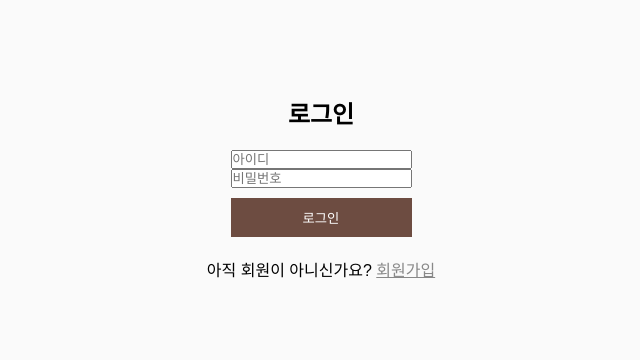
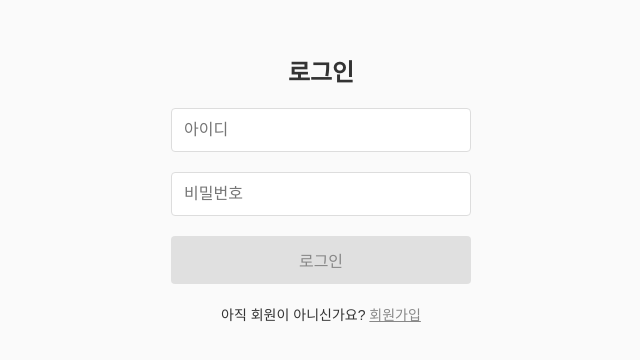
Before and after one commit to AND-SOPT-WEB/YoonJiLee, a React (Vite) app in the folder week4_assignment/: page / in a window 1280 px wide. Shown: the part 212-572 px from the top of the page, without its empty margins (319-959 px from the left). Built offline with nearby package versions, Linux system fonts and the light colour scheme.

Commit message:
feat: 로그인 폼 스타일 수정

```diff
--- a/week4_assignment/src/components/Join/JoinHobby.tsx
+++ b/week4_assignment/src/components/Join/JoinHobby.tsx
@@ -1,4 +1,5 @@
 import React, { useState } from 'react';
+import styled from 'styled-components';
 import axios from 'axios';
 
 const JoinHobby: React.FC = () => {
@@ -14,18 +15,58 @@ const JoinHobby: React.FC = () => {
   };
 
   return (
-    <div>
-      <input
+    <FormContainer>
+      <Input
         type="text"
         placeholder="취미"
         value={hobby}
         onChange={(e) => setHobby(e.target.value)}
       />
-      <button onClick={handleSignUp} disabled={!hobby}>
+      <SignUpButton onClick={handleSignUp} disabled={!hobby}>
         회원가입
-      </button>
-    </div>
+      </SignUpButton>
+    </FormContainer>
   );
 };
 
 export default JoinHobby;
+
+const FormContainer = styled.div`
+  display: flex;
+  flex-direction: column;
+  align-items: center;
+  width: 18.75rem; /* 300px */
+`;
+
+const Input = styled.input`
+  width: 100%;
+  padding: 0.75rem;
+  font-size: 1rem;
+  border: 0.063rem solid #ddd;
+  border-radius: 0.25rem;
+  margin-bottom: 1.25rem;
+  outline: none;
+  &:focus {
+    border-color: #3b82f6;
+  }
+`;
+
+const SignUpButton = styled.button`
+  width: 100%;
+  padding: 0.75rem;
+  font-size: 1rem;
+  background-color: ${({ theme }) => theme.colors.background};
+  color: #888;
+  border: none;
+  border-radius: 0.25rem;
+  cursor: pointer;
+  transition: background-color 0.3s;
+  &:disabled {
+    background-color: #e0e0e0;
+    cursor: not-allowed;
+  }
+  &:hover:enabled {
+    background-color: ${({ theme }) => theme.colors.mainColor};
+    color: white;
+  }
+`;
--- a/week4_assignment/src/components/Login/LoginForm.tsx
+++ b/week4_assignment/src/components/Login/LoginForm.tsx
@@ -10,39 +10,70 @@ const LoginForm: React.FC = () => {
     try {
       await axios.post('/api/login', { username, password });
       alert('로그인 성공');
-
     } catch {
       alert('로그인 실패');
     }
   };
 
   return (
-    <Form>
-      <input type="text" placeholder="아이디" value={username} onChange={(e) => setUsername(e.target.value)} />
-      <input type="password" placeholder="비밀번호" value={password} onChange={(e) => setPassword(e.target.value)} />
-      <Button onClick={handleLogin}>로그인</Button>
-    </Form>
+    <FormContainer>
+      <Input
+        type="text"
+        placeholder="아이디"
+        value={username}
+        onChange={(e) => setUsername(e.target.value)}
+      />
+      <Input
+        type="password"
+        placeholder="비밀번호"
+        value={password}
+        onChange={(e) => setPassword(e.target.value)}
+      />
+      <Button onClick={handleLogin} disabled={!username || !password}>
+        로그인
+      </Button>
+    </FormContainer>
   );
 };
 
 export default LoginForm;
 
-const Form = styled.div`
+const FormContainer = styled.div`
   display: flex;
   flex-direction: column;
-  justify-content:center;
+  align-items: center;
+  width: 18.75rem;
+`;
+
+const Input = styled.input`
+  width: 100%;
+  padding: 0.75rem;
+  font-size: 1rem;
+  border: 0.063rem solid #ddd;
+  border-radius: 0.25rem;
+  margin-bottom: 1.25rem;
+  outline: none;
+  &:focus {
+    border-color: #3b82f6;
+  }
 `;
 
 const Button = styled.button`
-  background-color: ${({ theme }) => theme.colors.mainColor};
-  color: white;
-  padding: 10px;
-  margin-top: 10px;
+  width: 100%;
+  padding: 0.75rem;
+  font-size: 1rem;
+  background-color: ${({ theme }) => theme.colors.background};
+  color: #888;
   border: none;
+  border-radius: 0.25rem;
   cursor: pointer;
   transition: background-color 0.3s;
-
-  &:hover {
-    background-color: ${({ theme }) => theme.colors.accentColor};
+  &:disabled {
+    background-color: #e0e0e0;
+    cursor: not-allowed;
+  }
+  &:hover:enabled {
+    background-color: ${({ theme }) => theme.colors.mainColor};
+    color: white;
   }
 `;
--- a/week4_assignment/src/pages/LoginPage.tsx
+++ b/week4_assignment/src/pages/LoginPage.tsx
@@ -22,17 +22,19 @@ const PageContainer = styled.div`
   justify-content: center;
   align-items: center;
   height: 100vh;
-  padding: 10px;
+  padding: 0.625rem;
 `;
 
 const Title = styled.h2`
-  margin-bottom: 20px;
-  color: black;
+  margin-bottom: 1.25rem;
+  font-size: 1.5rem;
+  color: ${({ theme }) => theme.colors.textColor || 'black'};
 `;
 
 const InfoText = styled.p`
-  margin-top: 20px;
-  color: black;
+  margin-top: 1.25rem;
+  font-size: 0.875rem;
+  color: ${({ theme }) => theme.colors.textColor || 'black'};
 `;
 
 const StyledLink = styled.a`
```
